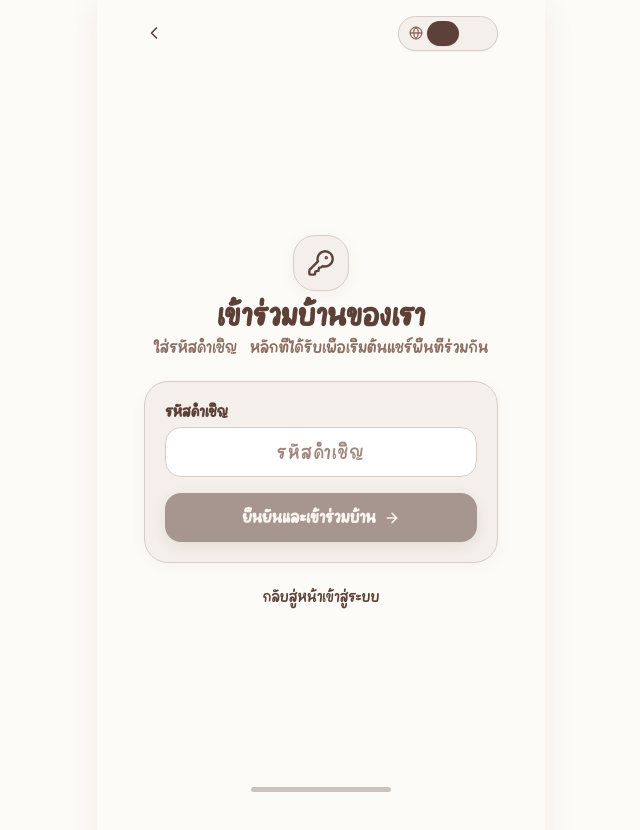
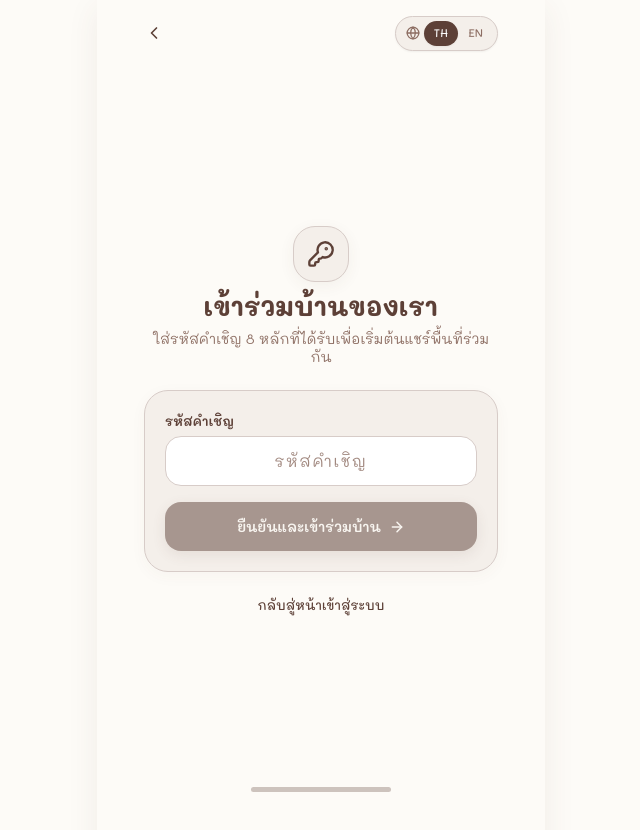
Before and after one commit to bobbieshomie/bobbies.homie, a Next.js app: page /join in a window 1280 px wide. Shown: the top 830 px of the page, without its empty margins (319-959 px from the left). Built offline with nearby package versions, Linux system fonts and the light colour scheme.

Commit message:
style: switch app typography to Google font Mali (Thai & Latin)

```diff
--- a/src/app/globals.css
+++ b/src/app/globals.css
@@ -2,18 +2,10 @@
 
 @custom-variant dark (&:where(.dark, .dark *));
 
-@font-face {
-  font-family: 'PG Hurricane';
-  src: url('/fonts/PG-Hurricane-DEMO.ttf') format('truetype');
-  font-weight: 100 900;
-  font-style: normal;
-  font-display: swap;
-}
-
 @theme {
-  --font-hurricane: var(--font-pg-hurricane), 'PG Hurricane', var(--font-dm-sans), sans-serif;
-  --font-outfit: var(--font-pg-hurricane), 'PG Hurricane', var(--font-outfit), 'Outfit', sans-serif;
-  --font-dm-sans: var(--font-pg-hurricane), 'PG Hurricane', var(--font-dm-sans), 'DM Sans', sans-serif;
+  --font-mali: var(--font-mali), 'Mali', cursive, sans-serif;
+  --font-outfit: var(--font-mali), 'Mali', var(--font-outfit), 'Outfit', sans-serif;
+  --font-dm-sans: var(--font-mali), 'Mali', var(--font-dm-sans), 'DM Sans', sans-serif;
   --color-homie-bg: #FDFBF7;
   --color-homie-card: #F4EFEA;
   --color-homie-border: #D7CCC8;
@@ -44,16 +36,16 @@ html.dark,
   --input-bg: #1F1D1B;
 }
 
-.font-hurricane {
-  font-family: var(--font-pg-hurricane), 'PG Hurricane', var(--font-dm-sans), sans-serif;
+.font-mali {
+  font-family: var(--font-mali), 'Mali', cursive, sans-serif;
 }
 
 .font-outfit {
-  font-family: var(--font-pg-hurricane), 'PG Hurricane', var(--font-outfit), 'Outfit', sans-serif;
+  font-family: var(--font-mali), 'Mali', var(--font-outfit), 'Outfit', sans-serif;
 }
 
 .font-dm-sans {
-  font-family: var(--font-pg-hurricane), 'PG Hurricane', var(--font-dm-sans), 'DM Sans', sans-serif;
+  font-family: var(--font-mali), 'Mali', var(--font-dm-sans), 'DM Sans', sans-serif;
 }
 
 /* Mobile PWA Touch Optimization */
@@ -64,7 +56,7 @@ html {
 }
 
 body {
-  font-family: var(--font-pg-hurricane), 'PG Hurricane', var(--font-dm-sans), 'DM Sans', -apple-system, BlinkMacSystemFont, 'Segoe UI', Roboto, sans-serif;
+  font-family: var(--font-mali), 'Mali', var(--font-dm-sans), 'DM Sans', -apple-system, BlinkMacSystemFont, 'Segoe UI', Roboto, sans-serif;
   background-color: var(--background);
   color: var(--foreground);
   -webkit-font-smoothing: antialiased;
--- a/src/app/layout.tsx
+++ b/src/app/layout.tsx
@@ -1,15 +1,15 @@
 import type { Metadata, Viewport } from 'next';
-import { Outfit, DM_Sans } from 'next/font/google';
-import localFont from 'next/font/local';
+import { Mali, Outfit, DM_Sans } from 'next/font/google';
 import './globals.css';
 import { QueryProvider } from '@/lib/providers/query-provider';
 import { LanguageProvider } from '@/lib/i18n/language-context';
 import { ThemeProvider } from '@/lib/theme/theme-context';
 
-const pgHurricane = localFont({
-  src: '../fonts/PG-Hurricane-DEMO.ttf',
-  variable: '--font-pg-hurricane',
+const mali = Mali({
+  subsets: ['thai', 'latin'],
+  variable: '--font-mali',
   display: 'swap',
+  weight: ['300', '400', '500', '600', '700'],
 });
 
 const outfit = Outfit({
@@ -66,7 +66,7 @@ export default function RootLayout({
   children: React.ReactNode;
 }>) {
   return (
-    <html lang="th" className={`${pgHurricane.variable} ${outfit.variable} ${dmSans.variable}`} suppressHydrationWarning>
+    <html lang="th" className={`${mali.variable} ${outfit.variable} ${dmSans.variable}`} suppressHydrationWarning>
       <head>
         <script
           dangerouslySetInnerHTML={{
@@ -88,7 +88,7 @@ export default function RootLayout({
           }}
         />
       </head>
-      <body className="font-hurricane font-dm-sans min-h-screen min-h-[100dvh] w-full bg-[#FDFBF7] dark:bg-[#1A1816] text-[#5D4037] dark:text-[#FDFBF7] antialiased selection:bg-[#5D4037] selection:text-[#FDFBF7]">
+      <body className="font-mali min-h-screen min-h-[100dvh] w-full bg-[#FDFBF7] dark:bg-[#1A1816] text-[#5D4037] dark:text-[#FDFBF7] antialiased selection:bg-[#5D4037] selection:text-[#FDFBF7]">
         <ThemeProvider>
           <QueryProvider>
             <LanguageProvider>{children}</LanguageProvider>
```
